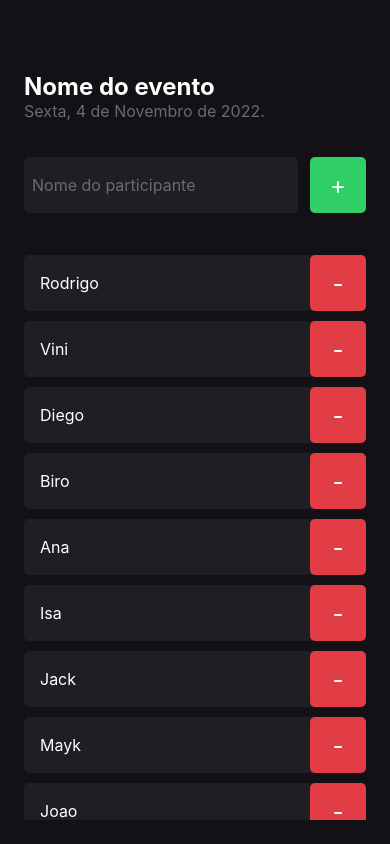
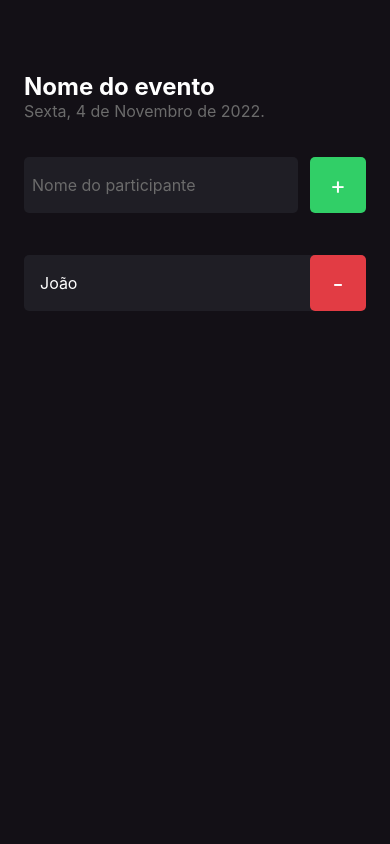
Before and after one commit to Washington-coder/React-Native-basics, a React Native app in the folder imhere/: screen / in a window 390 px wide. Built offline with nearby package versions, Linux system fonts and the light colour scheme.

Commit message:
Add useStates

```diff
--- a/imhere/src/screens/Home/index.tsx
+++ b/imhere/src/screens/Home/index.tsx
@@ -1,3 +1,4 @@
+import React, { useState } from 'react';
 import {
     FlatList,
     Text,
@@ -10,14 +11,15 @@ import { styles } from './styles';
 import { Participant } from '../../components/Participant';
 
 export default function Home() {
-
-    const participants = ['Rodrigo', 'Vini', 'Diego', 'Biro', 'Ana', 'Isa', 'Jack', 'Mayk', 'Joao'];
-
+    const [participants, setParticipants] = useState(['João']);
 
     function handleParticipantAdd() {
         if (participants.includes("Rodrigo")){
             return Alert.alert("Participante existe", "Já existe um participante na lista com esse nome.");
         }
+
+        setParticipants(prevState => [...prevState, 'Gabriel']);
+        console.log(participants)
     }
 
     function handleParticipantRemove(name: string) {
```
